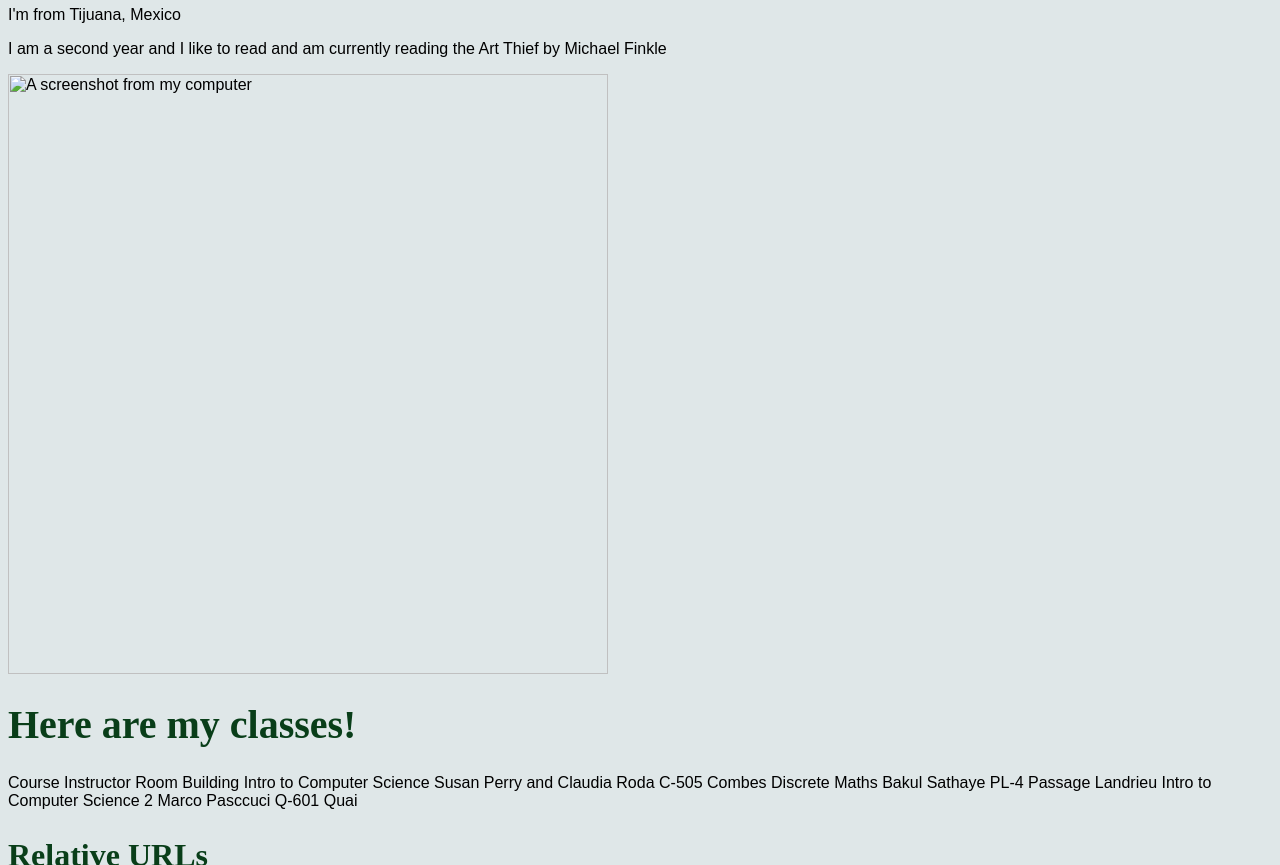
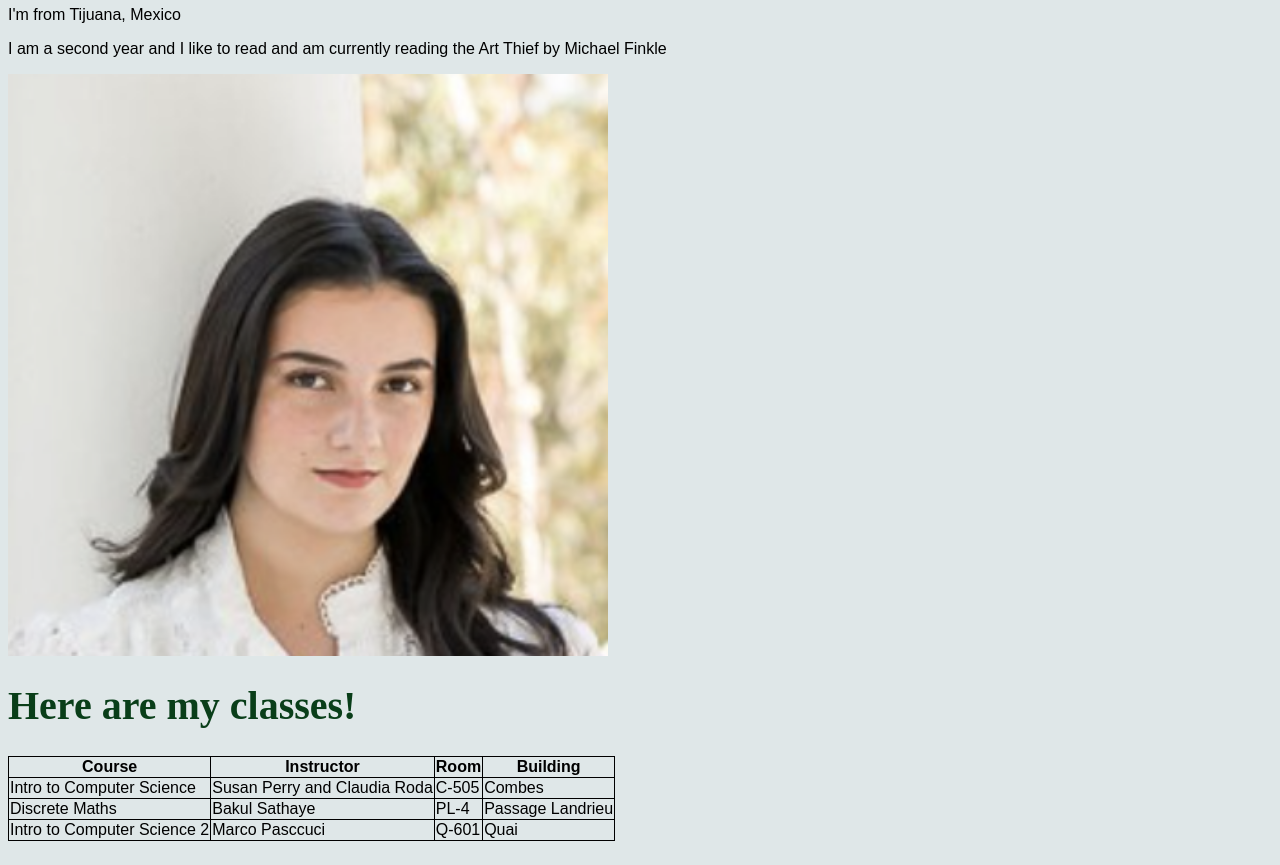
Before and after one commit to alexandra-martinez/CS-3051-SP25-Assignments, a plain HTML site: page AssignmentTwo.html in a window 1280 px wide. Shown: the part 76-941 px from the top of the page. Drawn offline with Linux system fonts and the light colour scheme.

Commit message:
Added thick table borders and included screenshot file

```diff
--- a/AssignmentTwo.html
+++ b/AssignmentTwo.html
@@ -22,14 +22,19 @@
     <h1>Alexandra Martinez</h1>
     <p>I'm from Tijuana, Mexico</p>
     <p>I am a second year and I like to read and am currently reading the Art Thief by Michael Finkle</p>
-        <img src="Screenshot 2025-01-21 152621.png" alt="A screenshot from my computer" width="600">
+        <img src="Screenshot 2025-01-21 152621.png" alt="Picture of me" width="600">
 
     <h1>Here are my classes!</h1>
-    <style>
-        table, th, td {
-          border: 1px solid black;
-          border-collapse: collapse;
-        }
+    <head>
+        <style>
+          table, th, td {
+            border: 1px solid black;
+            border-collapse: collapse;
+          }
+        </style>
+      </head>
+      <body>
+        <table>
       </style>            <tr>
             <th>Course</th>
             <th>Instructor</th>
```
Also changed, not shown: Screenshot 2025-01-21 152621.png (added).
